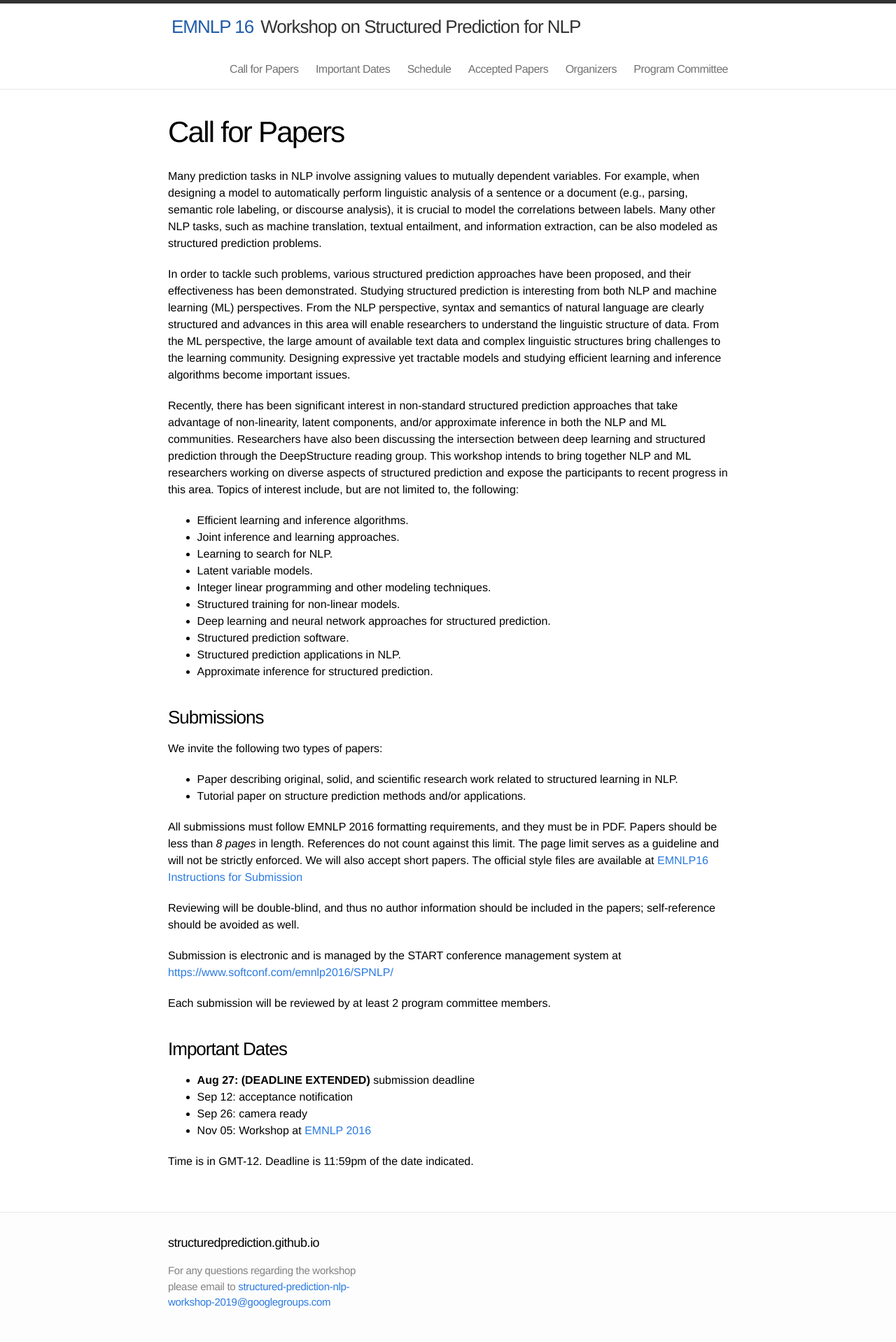
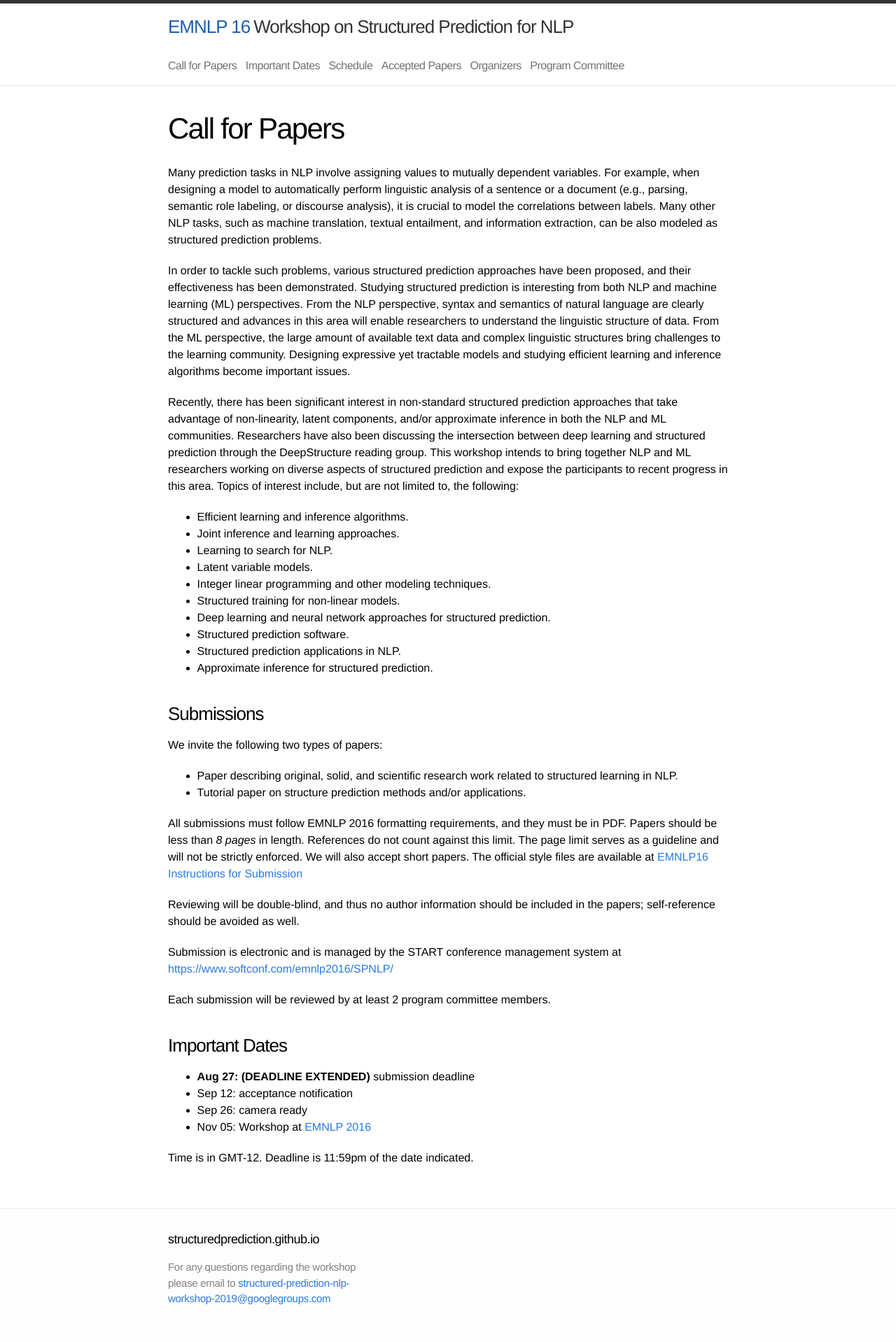
Before and after one commit to structuredprediction/structuredprediction.github.io, a Jekyll site: the page built from EMNLP16/1_cfp.md, in a window 1280 px wide. Shown: the whole page at 70% size. Built offline with Jekyll 4.4.1, drawn with Linux system fonts in a browser that asks for light colours.

Commit message:
Fix header line break and flush left

```diff
--- a/css/main.css
+++ b/css/main.css
@@ -62,18 +62,19 @@
   line-height: 56px;
   position: relative;
   z-index: 1;
-  padding: 5px;
+  padding-top: 5px;
+  padding-right: 5px;
 }
 
 .site-nav {
-  float: right;
+  float: left;
   line-height: 56px;
 }
 
 .site-nav .menu-icon { display: none; }
 
 .site-nav .page-link {
-  margin-left: 20px;
+  margin-right: .5em;
   color: #727272;
   letter-spacing: -.5px;
 }
```
